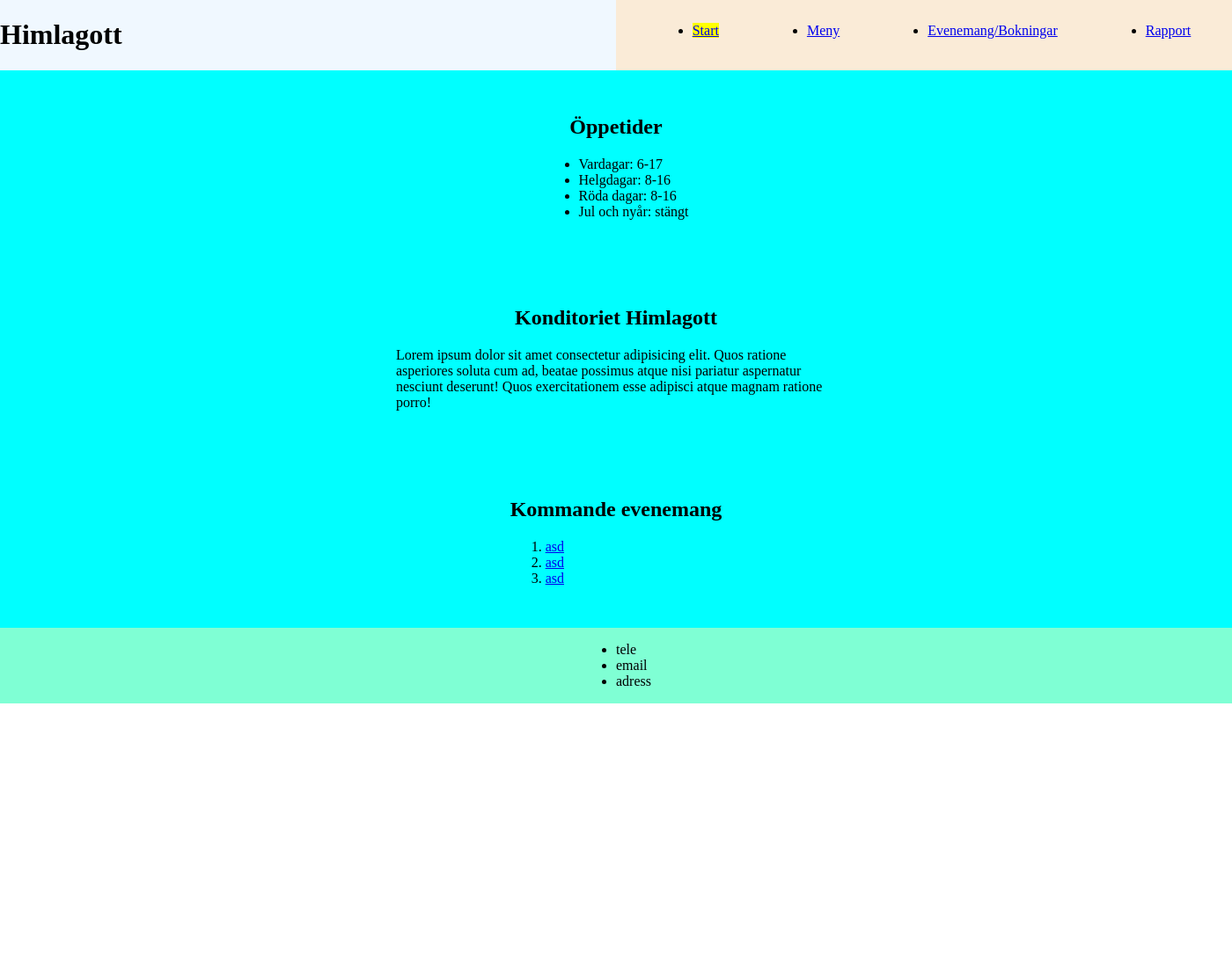
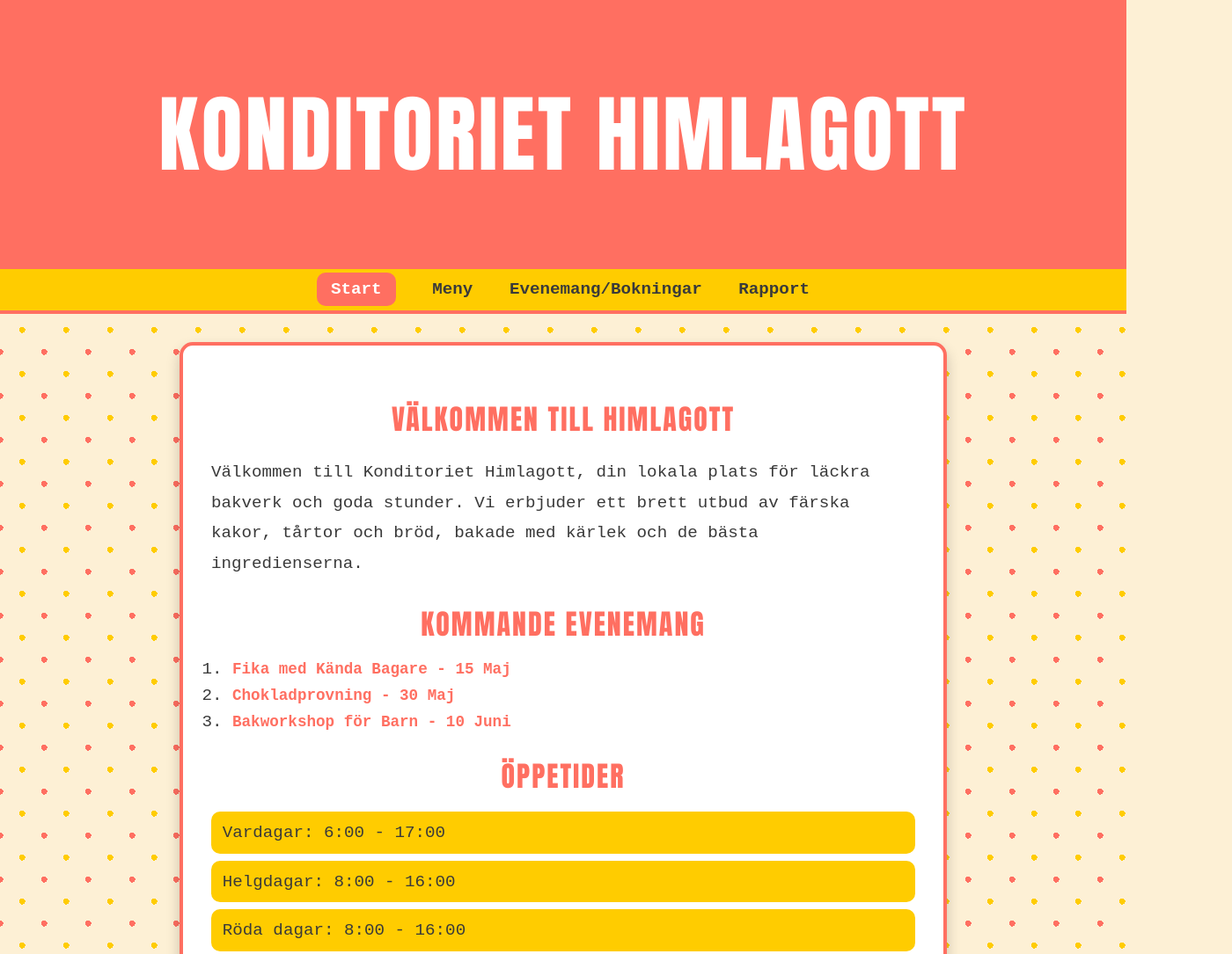
Before and after one commit to ValterBerglund/Webbteknik1-U3, a plain HTML site: page index.html in a window 1280 px wide. Shown: the top 1085 px of the page at 88% size, 1400 px wide, since content can reach past the window. Before the commit the page ends 800 px from the top, so only its background shows below. Drawn offline with Linux system fonts and the light colour scheme.

Commit message:
New look

```diff
--- /dev/null
+++ b/css/stylePOP.css
@@ -0,0 +1,168 @@
+/* Allmänna stilar */
+body {
+    font-family: 'Courier New', monospace;
+    margin: 0;
+    padding: 0;
+    background-color: #fdf0d5; /* Retro gulbeige */
+    color: #3a3a3a; /* Mörk kontrastfärg */
+    background-image: radial-gradient(circle, #ffcc00 10%, transparent 10%),
+                      radial-gradient(circle, #ff6f61 10%, transparent 10%);
+    background-size: 50px 50px, 50px 50px;
+    background-position: 0 0, 25px 25px;
+}
+
+main {
+    max-width: 800px;
+    margin: 2rem auto;
+    padding: 2rem;
+    background-color: #ffffff;
+    border-radius: 15px;
+    box-shadow: 0 8px 16px rgba(0, 0, 0, 0.2);
+    border: 4px solid #ff6f61; /* Stark accent */
+}
+
+/* Header */
+header {
+    text-align: center;
+    padding: 1rem;
+    background-color: #ff6f61; /* Klarröd */
+    color: white;
+    font-size: 3rem;
+    font-family: 'Impact', sans-serif;
+    text-transform: uppercase;
+    letter-spacing: 3px;
+    box-shadow: 0 4px 6px rgba(0, 0, 0, 0.2);
+}
+
+/* Navigationsmeny */
+nav {
+    background-color: #ffcc00; /* Stark gul */
+    padding: 0.8rem 0;
+    text-align: center;
+    border-bottom: 4px solid #ff6f61;
+}
+
+nav ul {
+    list-style: none;
+    margin: 0;
+    padding: 0;
+}
+
+nav ul li {
+    display: inline-block;
+    margin: 0 1rem;
+}
+
+nav ul li a {
+    text-decoration: none;
+    color: #3a3a3a;
+    font-weight: bold;
+    font-size: 1.2rem;
+}
+
+nav ul li a:hover {
+    color: #ff6f61;
+    text-decoration: underline;
+}
+
+nav ul li a.thispage {
+    color: white;
+    background-color: #ff6f61;
+    padding: 0.5rem 1rem;
+    border-radius: 10px;
+}
+
+/* Rubriker */
+.rubrik {
+    font-size: 2rem;
+    text-align: center;
+    color: #ff6f61;
+    text-transform: uppercase;
+    margin-bottom: 1rem;
+    font-family: 'Impact', sans-serif;
+    letter-spacing: 2px;
+}
+
+/* Info-text */
+.info p {
+    font-size: 1.2rem;
+    line-height: 1.8;
+    color: #3a3a3a;
+}
+
+/* Evenemang */
+.startevenemang ol {
+    list-style-type: decimal;
+    margin-left: 1.5rem;
+    padding-left: 0;
+}
+
+.startevenemang ol li {
+    margin: 0.5rem 0;
+    font-size: 1.2rem;
+}
+
+.startevenemang ol li a {
+    text-decoration: none;
+    color: #ff6f61;
+    font-weight: bold;
+    font-size: 1.1rem;
+}
+
+.startevenemang ol li a:hover {
+    color: #ffcc00;
+}
+
+/* Öppettider */
+.times ul {
+    list-style-type: none;
+    padding: 0;
+}
+
+.times ul li {
+    margin: 0.5rem 0;
+    font-size: 1.2rem;
+    padding: 0.8rem;
+    background-color: #ffcc00;
+    color: #3a3a3a;
+    border-radius: 10px;
+}
+
+/* Footer */
+footer {
+    margin-top: 2rem;
+    padding: 1.5rem;
+    background-color: #3a3a3a;
+    text-align: center;
+    color: white;
+    font-size: 1rem;
+}
+
+footer .kontakt ul {
+    list-style: none;
+    padding: 0;
+}
+
+footer .kontakt ul li {
+    margin: 0.5rem 0;
+}
+
+/* Responsiv design */
+@media (max-width: 600px) {
+    header {
+        font-size: 2rem;
+    }
+
+    nav ul li {
+        display: block;
+        margin: 0.5rem 0;
+    }
+
+    .rubrik {
+        font-size: 1.5rem;
+    }
+
+    .info p {
+        font-size: 1rem;
+    }
+}
--- /dev/null
+++ b/css/stylePROPER.css
@@ -0,0 +1,171 @@
+/* Allmänna stilar */
+body {
+    font-family: 'Georgia', serif;
+    margin: 0;
+    padding: 0;
+    background-color: #fff8e7; /* Ljus bakgrundsfärg */
+    color: #5c3a2d; /* Mjuk brun för text */
+}
+
+/* Header */
+header {
+    background-color: #f2d0a4;
+    padding: 1.5rem 0;
+    text-align: center;
+    box-shadow: 0 2px 4px rgba(0, 0, 0, 0.1);
+}
+
+header h1 {
+    margin: 0;
+    font-size: 2.5rem;
+    color: #8a4a34;
+}
+
+/* Navigation */
+nav {
+    background-color: #8a4a34;
+}
+
+nav ul {
+    list-style: none;
+    margin: 0;
+    padding: 0;
+    display: flex;
+    justify-content: center;
+    flex-wrap: wrap;
+}
+
+nav ul li {
+    margin: 0;
+}
+
+nav ul li a {
+    display: block;
+    padding: 1rem 1.5rem;
+    color: #fff;
+    text-decoration: none;
+    font-weight: bold;
+    transition: background-color 0.3s;
+}
+
+nav ul li a:hover,
+nav ul li a.thispage {
+    background-color: #c17356; /* Aktivt eller hovrat länk */
+}
+
+/* Main */
+main {
+    max-width: 800px;
+    margin: 2rem auto;
+    padding: 1.5rem;
+    background-color: #fff5e1; /* Lätt kontrast */
+    border-radius: 10px;
+    box-shadow: 0 4px 6px rgba(0, 0, 0, 0.1);
+}
+
+/* Rubriker */
+.rubrik {
+    color: #8a4a34; /* Mörkare brun för rubriker */
+    font-size: 1.8rem;
+    margin-bottom: 1rem;
+    text-align: center;
+    border-bottom: 2px solid #f2d0a4; /* Subtil linje */
+    padding-bottom: 0.5rem;
+}
+
+/* Info-text */
+.info p {
+    line-height: 1.6;
+    margin-bottom: 1.5rem;
+    text-align: center;
+    font-size: 1.1rem;
+}
+
+/* Evenemang */
+.startevenemang ol {
+    list-style-type: decimal;
+    margin-left: 1.5rem;
+    padding-left: 0;
+}
+
+.startevenemang ol li {
+    margin: 0.5rem 0;
+}
+
+.startevenemang ol li a {
+    text-decoration: none;
+    color: #8a4a34;
+    font-weight: bold;
+}
+
+.startevenemang ol li a:hover {
+    color: #c17356; /* Ljusare ton vid hover */
+}
+
+/* Öppettider */
+.times ul {
+    list-style-type: none;
+    padding: 0;
+}
+
+.times ul li {
+    margin: 0.5rem 0;
+    font-size: 1.1rem;
+    padding: 0.5rem;
+    background-color: #ffe4c2;
+    border-radius: 5px;
+    text-align: center;
+}
+
+/* Footer */
+footer {
+    background-color: #f2d0a4;
+    padding: 1.5rem 0;
+    text-align: center;
+    margin-top: 2rem;
+}
+
+footer .kontakt ul {
+    list-style: none;
+    padding: 0;
+    margin: 0 0 1rem 0;
+}
+
+footer .kontakt ul li {
+    margin: 0.5rem 0;
+    font-size: 1rem;
+}
+
+footer p {
+    margin: 0;
+    font-size: 0.9rem;
+    color: #5c3a2d;
+}
+
+/* Responsiv design */
+@media (max-width: 600px) {
+    header h1 {
+        font-size: 2rem;
+    }
+
+    nav ul {
+        flex-direction: column;
+    }
+
+    nav ul li a {
+        padding: 0.75rem 1rem;
+    }
+
+    .rubrik {
+        font-size: 1.5rem;
+    }
+
+    .info p,
+    .times ul li {
+        font-size: 1rem;
+    }
+
+    main {
+        padding: 1rem;
+    }
+}
--- a/index.html
+++ b/index.html
@@ -1,16 +1,16 @@
 <!DOCTYPE html>
-<html lang="en">
+<html lang="sv">
 
 <head>
     <meta charset="UTF-8">
     <meta name="viewport" content="width=device-width, initial-scale=1.0">
-    <title>Hem</title>
-    <link rel="stylesheet" href="../css/styles.css">
+    <title>Hem - Himlagott</title>
+    <link rel="stylesheet" href="css/stylePOP.css">
 </head>
 
 <body>
     <header>
-        <h1>Himlagott</h1>
+        <h1>Konditoriet Himlagott</h1>
     </header>
     <nav>
         <ul>
@@ -21,37 +21,37 @@
         </ul>
     </nav>
     <main>
-        <div class="times">
-            <h2 class="rubrik">Öppetider</h2>
-            <ul>
-                <li>Vardagar: 6-17</li>
-                <li>Helgdagar: 8-16</li>
-                <li>Röda dagar: 8-16</li>
-                <li>Jul och nyår: stängt</li>
-            </ul>
-        </div>
         <div class="info">
-            <h2 class="rubrik">Konditoriet Himlagott</h2>
-            <p>Lorem ipsum dolor sit amet consectetur adipisicing elit. Quos ratione asperiores soluta cum ad, beatae possimus atque nisi pariatur aspernatur nesciunt deserunt! Quos exercitationem esse adipisci atque magnam ratione porro!</p>
+            <h2 class="rubrik">Välkommen till Himlagott</h2>
+            <p>Välkommen till Konditoriet Himlagott, din lokala plats för läckra bakverk och goda stunder. Vi erbjuder ett brett utbud av färska kakor, tårtor och bröd, bakade med kärlek och de bästa ingredienserna.</p>
         </div>
         <div class="startevenemang">
             <h2 class="rubrik">Kommande evenemang</h2>
             <ol>
-                <li id="strteven1"><a href="evenemang.html">asd</a></li>
-                <li id="strteven2"><a href="evenemang.html">asd</a></li>
-                <li id="strteven3"><a href="evenemang.html">asd</a></li>
+                <li id="strteven1"><a href="evenemang.html">Fika med Kända Bagare - 15 Maj</a></li>
+                <li id="strteven2"><a href="evenemang.html">Chokladprovning - 30 Maj</a></li>
+                <li id="strteven3"><a href="evenemang.html">Bakworkshop för Barn - 10 Juni</a></li>
             </ol>
+        </div>
+        <div class="times">
+            <h2 class="rubrik">Öppetider</h2>
+            <ul>
+                <li>Vardagar: 6:00 - 17:00</li>
+                <li>Helgdagar: 8:00 - 16:00</li>
+                <li>Röda dagar: 8:00 - 16:00</li>
+                <li>Jul och nyår: Stängt</li>
+            </ul>
         </div>
     </main>
     <footer>
-        </div>
         <div class="kontakt">
             <ul>
-                <li>tele</li>
-                <li>email</li>
-                <li>adress</li>
+                <li>Telefon: 012-345 6789</li>
+                <li>Email: info@himlagott.se</li>
+                <li>Adress: Storgatan 1, 123 45 Stad</li>
             </ul>
         </div>
+        <p>&copy; 2024 Konditoriet Himlagott.</p>
     </footer>
 </body>
 
```
Also changed, not shown: evenemang.html (+1 -0 lines), formevenemang.html (+1 -0 lines), formmenu.html (+1 -0 lines), menu.html (+1 -1 lines).
